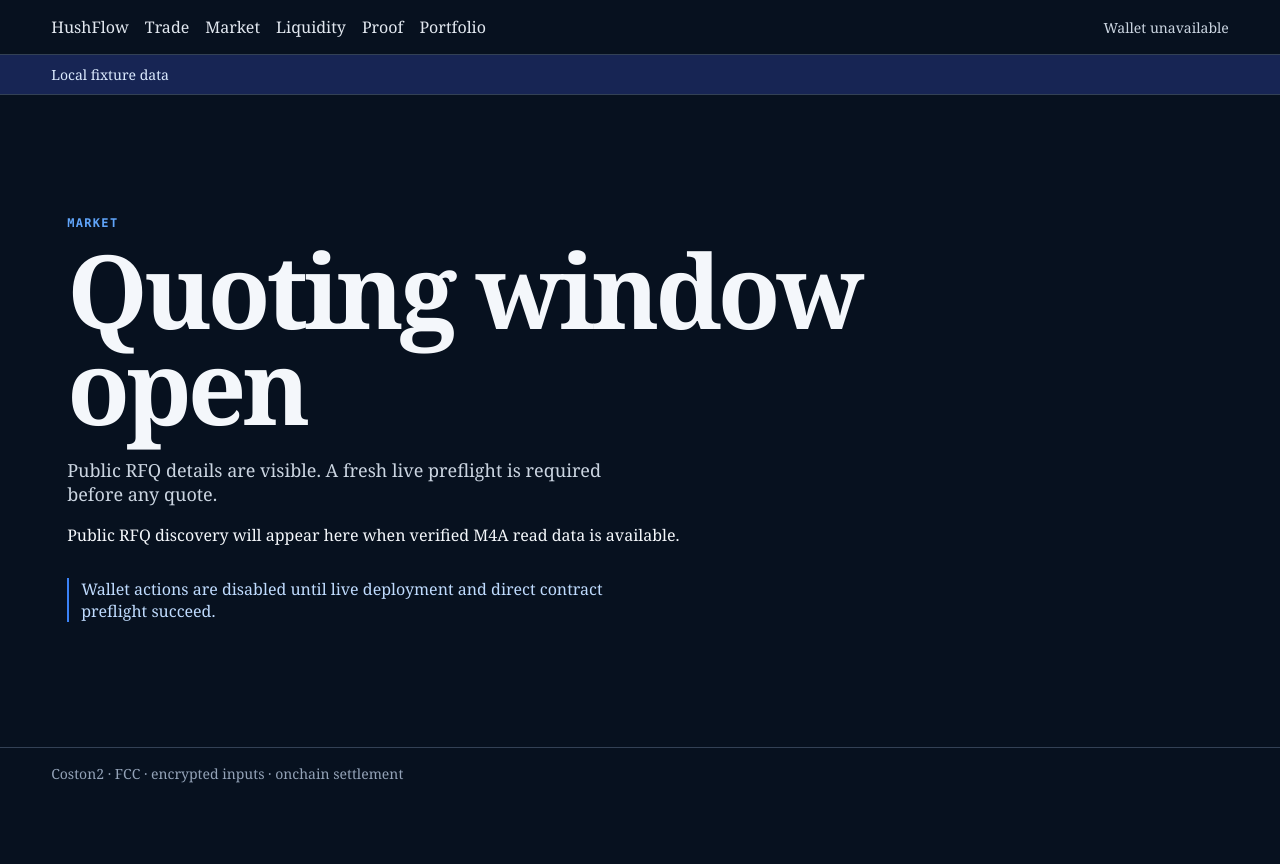
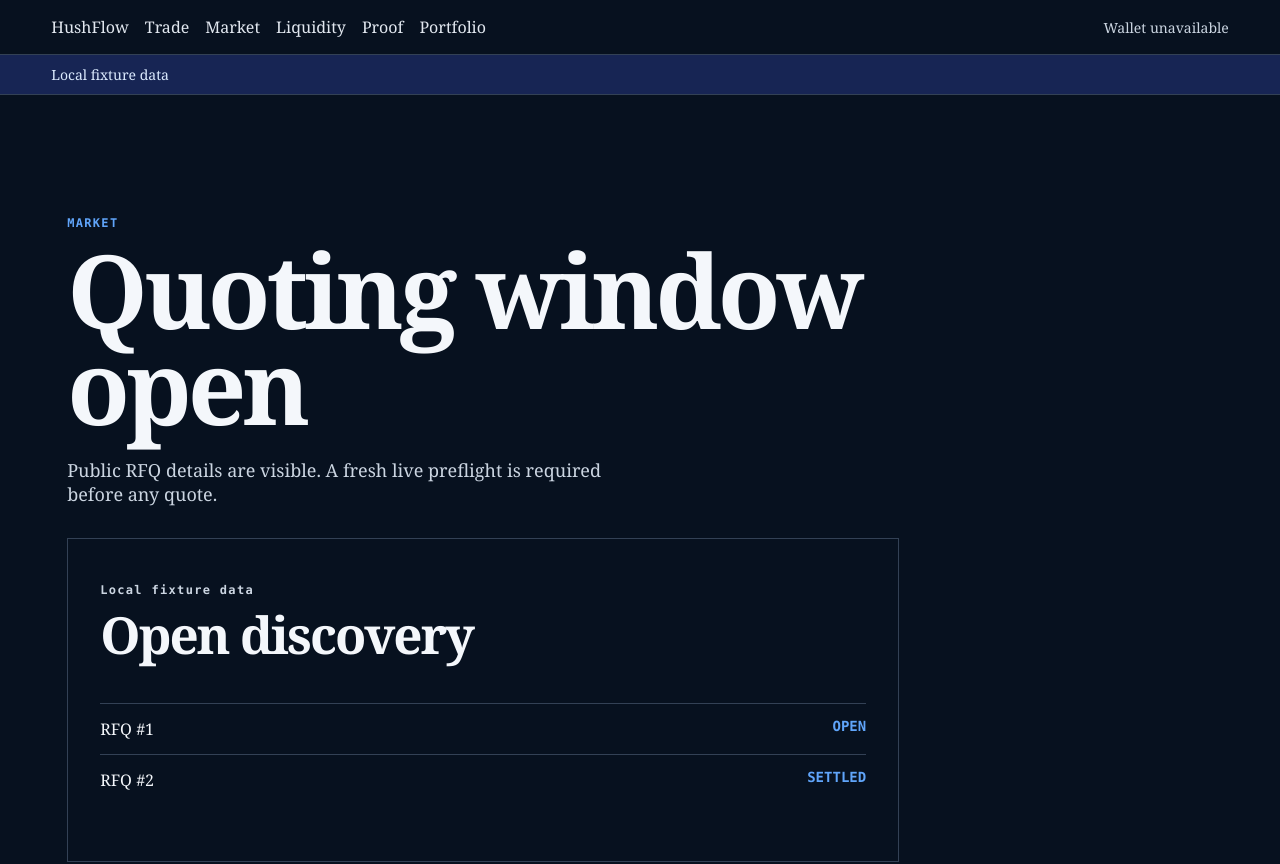
Before and after one commit to kuchikamizake05/HushFlow, a Next.js app in the folder apps/web/: page /market in a window 1280 px wide. Shown: the top 864 px of the page. Before the commit the page ends 800 px from the top, so only its background shows below. Built offline with nearby package versions, Linux system fonts and the light colour scheme.

Commit message:
feat: add safe fixture market and portfolio views

```diff
--- a/apps/web/app/globals.css
+++ b/apps/web/app/globals.css
@@ -267,3 +267,32 @@ h2 {
   color: #cbd5e1;
   margin: 0.35rem 0 0;
 }
+
+.data-panel {
+  border: 1px solid #334155;
+  margin-top: 2rem;
+  max-width: 52rem;
+  padding: clamp(1rem, 3vw, 2rem);
+}
+.data-panel h2 {
+  margin-top: 0.25rem;
+}
+.data-panel p {
+  color: #cbd5e1;
+}
+.data-panel ul {
+  list-style: none;
+  margin: 1.5rem 0;
+  padding: 0;
+}
+.data-panel li {
+  border-top: 1px solid #334155;
+  display: flex;
+  justify-content: space-between;
+  padding: 0.875rem 0;
+}
+.data-panel li strong {
+  color: #60a5fa;
+  font-family: ui-monospace, SFMono-Regular, Menlo, monospace;
+  font-size: 0.875rem;
+}
--- a/apps/web/app/market/page.tsx
+++ b/apps/web/app/market/page.tsx
@@ -1,12 +1,11 @@
+import { MarketList } from "../../src/market/market-list";
+import { fixtureMarket } from "../../src/market/presentation";
 import { RfqRouteShell } from "../../src/rfq/route-shell";
 
 export default function MarketPage() {
   return (
     <RfqRouteShell eyebrow="MARKET">
-      <p>
-        Public RFQ discovery will appear here when verified M4A read data is
-        available.
-      </p>
+      <MarketList source={fixtureMarket} />
     </RfqRouteShell>
   );
 }
--- /dev/null
+++ b/apps/web/src/market/market-list.tsx
@@ -0,0 +1,20 @@
+import type { MarketSource } from "./presentation";
+import { getMarketPresentation } from "./presentation";
+
+export function MarketList({ source }: { source: MarketSource }) {
+  const presentation = getMarketPresentation(source);
+  return (
+    <section className="data-panel" aria-labelledby="market-list-title">
+      <p className="eyebrow">{presentation.label}</p>
+      <h2 id="market-list-title">Open discovery</h2>
+      <ul>
+        {presentation.items.map((item) => (
+          <li key={item.rfqId}>
+            <span>RFQ #{item.rfqId}</span>
+            <strong>{item.status}</strong>
+          </li>
+        ))}
+      </ul>
+    </section>
+  );
+}
--- /dev/null
+++ b/apps/web/src/market/presentation.ts
@@ -0,0 +1,20 @@
+export type MarketSource = {
+  source: "fixture" | "live";
+  items: Array<{ rfqId: string; status: "OPEN" | "SETTLED" | "TIMED_OUT" }>;
+};
+
+export const fixtureMarket: MarketSource = {
+  source: "fixture",
+  items: [
+    { rfqId: "1", status: "OPEN" },
+    { rfqId: "2", status: "SETTLED" },
+  ],
+};
+
+export function getMarketPresentation(source: MarketSource) {
+  return {
+    label:
+      source.source === "fixture" ? "Local fixture data" : "Live indexed data",
+    items: source.items.map(({ rfqId, status }) => ({ rfqId, status })),
+  };
+}
--- /dev/null
+++ b/apps/web/src/portfolio/presentation.ts
@@ -0,0 +1,31 @@
+export type PortfolioSource = {
+  source: "fixture" | "live";
+  nextCursor: string | null;
+};
+
+export const fixturePortfolio: PortfolioSource = {
+  source: "fixture",
+  nextCursor: null,
+};
+
+export function getPortfolioPresentation(source: PortfolioSource) {
+  if (source.source === "fixture")
+    return {
+      completeness: "fixture" as const,
+      claimEnabled: false,
+      message:
+        "Local fixture data — connect live read data for portfolio completeness.",
+    };
+  if (source.nextCursor !== null)
+    return {
+      completeness: "partial" as const,
+      claimEnabled: false,
+      message: "More indexed portfolio data is available.",
+    };
+  return {
+    completeness: "complete" as const,
+    claimEnabled: false,
+    message:
+      "Indexed portfolio data is complete. Claims still require a direct contract read.",
+  };
+}
```
Also changed, not shown: apps/web/app/portfolio/page.tsx (+3 -7 lines), apps/web/src/portfolio/portfolio-summary.tsx (added, +18 -0 lines), 2 other files (tests, documents, lock files or other folders).
